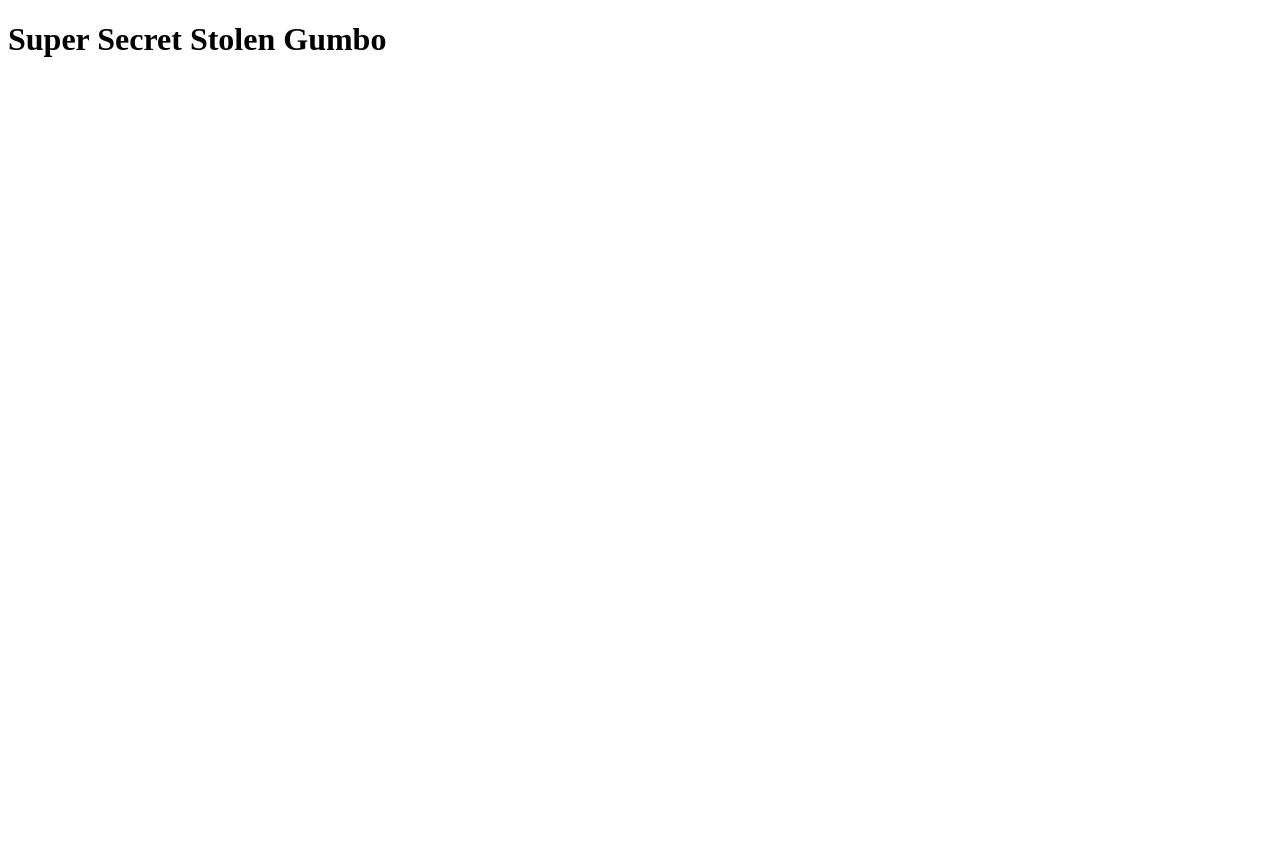
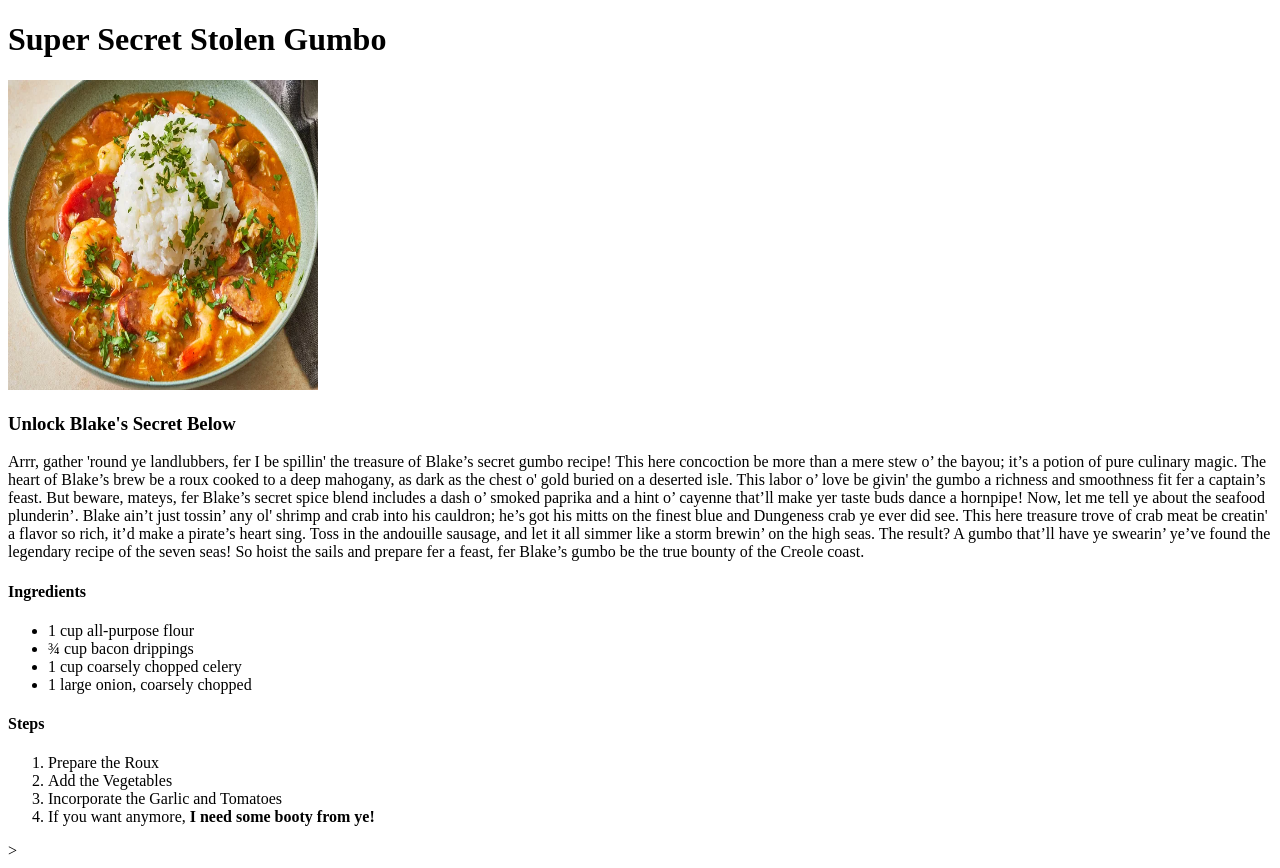
Before and after one commit to blakemwebler/odin-recipes, a plain HTML site: page recipes/gumbo.html in a window 1280 px wide. Before the commit the page ends 800 px from the top, so only its background shows below. Drawn offline with Linux system fonts and the light colour scheme.

Commit message:
Added detail to gumbo recipe page
Added image, description, ingredients, and steps
for Blake's super secret gumbo.

Added file for image which is linked in the page.

```diff
--- a/recipes/gumbo.html
+++ b/recipes/gumbo.html
@@ -8,5 +8,29 @@
 </head>
     <body>
         <h1>Super Secret Stolen Gumbo</h1>
-    </body>
+        <img src="../images/gumbo.webp" alt="Blake's super special gumbo" width="310" height="310">
+            <h3>Unlock Blake's Secret Below</h3>
+            <p1>Arrr, gather 'round ye landlubbers, fer I be spillin' the treasure of Blake’s secret gumbo recipe! This here concoction be more than a mere stew o’ the bayou; it’s a potion of pure culinary magic. The heart of Blake’s brew be a roux cooked to a deep mahogany, as dark as the chest o' gold buried on a deserted isle. This labor o’ love be givin' the gumbo a richness and smoothness fit fer a captain’s feast. But beware, mateys, fer Blake’s secret spice blend includes a dash o’ smoked paprika and a hint o’ cayenne that’ll make yer taste buds dance a hornpipe!
+            </p1>
+            <p2>
+                Now, let me tell ye about the seafood plunderin’. Blake ain’t just tossin’ any ol' shrimp and crab into his cauldron; he’s got his mitts on the finest blue and Dungeness crab ye ever did see. This here treasure trove of crab meat be creatin' a flavor so rich, it’d make a pirate’s heart sing. Toss in the andouille sausage, and let it all simmer like a storm brewin’ on the high seas. The result? A gumbo that’ll have ye swearin’ ye’ve found the legendary recipe of the seven seas! So hoist the sails and prepare fer a feast, fer Blake’s gumbo be the true bounty of the Creole coast.
+            </p2>
+            <h4>Ingredients</h4>
+            <ul>
+                <li>1 cup all-purpose flour</li>
+                <li>¾ cup bacon drippings</li>
+                <li>1 cup coarsely chopped celery</li>
+                <li>1 large onion, coarsely chopped</li>
+            </ul>
+            <h4>Steps</h4>
+            <ol>
+                <li>Prepare the Roux</li>
+                <li>Add the Vegetables</li>
+                <li>Incorporate the Garlic and Tomatoes</li>
+                <li>If you want anymore, <strong>I need some booty from ye!</strong></li>
+                </ol>
+    <body>
+
+
+    >
 </html>
```
Also changed, not shown: images/gumbo.webp (added).
